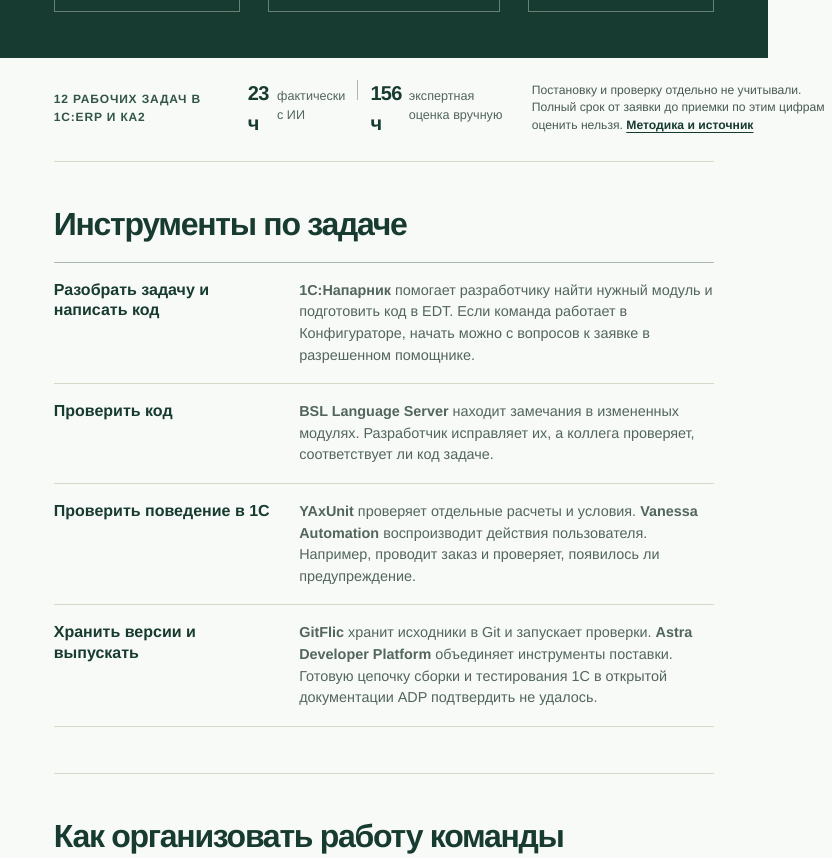
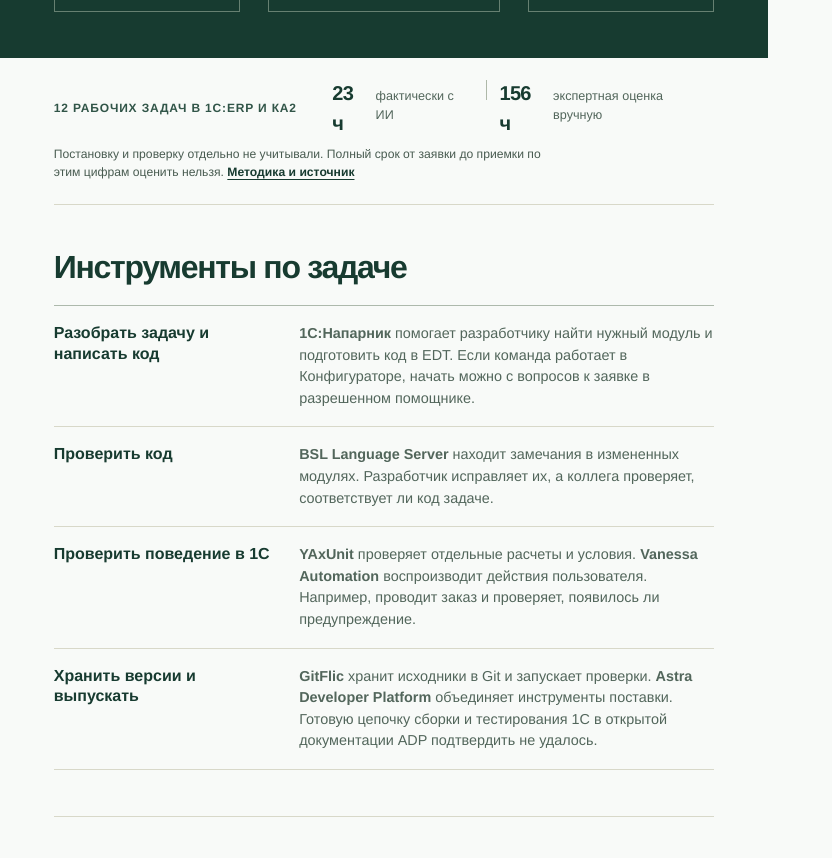
Before and after one commit to apolenkov/onec-ai-guide, a plain HTML site: page index.html in a window 768 px wide. Shown: the part 1117-1975 px from the top of the page, 832 px wide, since content can reach past the window. Drawn offline with Linux system fonts and the light colour scheme.

Commit message:
Fix case block layout on tablets

```diff
--- a/overview.css
+++ b/overview.css
@@ -77,6 +77,10 @@ a:focus-visible, summary:focus-visible { outline: 3px solid var(--yellow); outli
 .more-reading a { color: var(--forest); font-size: .82rem; font-weight: 700; }
 .old-route { display: none; }
 .old-route:target { display: block; width: min(calc(100% - 44px), 1236px); margin: 20px auto; padding: 20px; border: 1px solid var(--rule); background: var(--paper); }
+@media (min-width: 761px) and (max-width: 960px) {
+  .case-strip { grid-template-columns: minmax(0, .8fr) minmax(0, 1.2fr); }
+  .case-strip .case-limit { grid-column: 1 / -1; max-width: 75ch; }
+}
 @media (max-width: 760px) {
   .overview { padding-inline: 22px; }
   .overview-header { min-height: 63px; align-items: flex-start; flex-direction: column; justify-content: center; gap: 10px; padding: 12px 0; }
```
